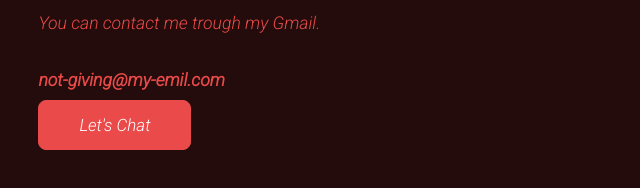
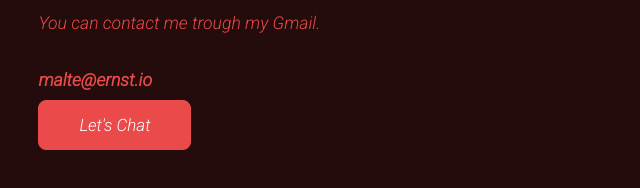
Before and after one commit to Nattevandreren/My-Pretty-Cool-School-CV, a plain HTML site: page index.html in a window 1280 px wide. Shown: the part 5097-5285 px from the top of the page, 0-640 px from the left. Drawn offline with nearby package versions, Linux system fonts and the light colour scheme; a script that the page names is missing.

Commit message:
Update index.html

```diff
--- a/index.html
+++ b/index.html
@@ -191,8 +191,8 @@
             <h4>Let's Work Together</h4>
             <p>You can contact me trough my Gmail.</p>
             <div class="contact-list">
-                <li><a href="#">not-giving@my-emil.com</a></li>
-                <a href="mailto: not-giving@my-emil.com">
+                <li><a href="#">malte@ernst.io</a></li>
+                <a href="mailto: malte@ernst.io">
                     <button class="btn">
                         Let's Chat
                     </button>
```
